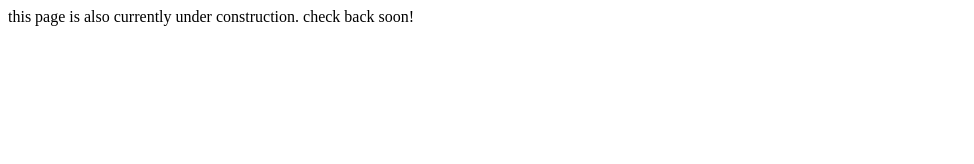
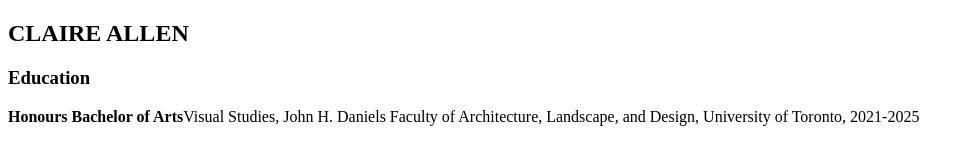
Before and after one commit to cllallen/bot, a plain HTML site: page pages/cv.html in a window 1280 px wide. Shown: the whole page, without its empty margins (0-974 px from the left). Drawn offline with Linux system fonts and the light colour scheme.

Commit message:
Update cv.html

```diff
--- a/pages/cv.html
+++ b/pages/cv.html
@@ -1,6 +1,7 @@
 <!DOCTYPE html>
   <html>
-    <body>
-      this page is also currently under construction. check back soon!
-    </body>
+    <h2>CLAIRE ALLEN</h2>
+      <h3>Education</h3>
+      <body><b>Honours Bachelor of Arts</b>Visual Studies, John H. Daniels Faculty of Architecture, Landscape, and Design, University of Toronto, 2021-2025</body>
+
   </html>
```
